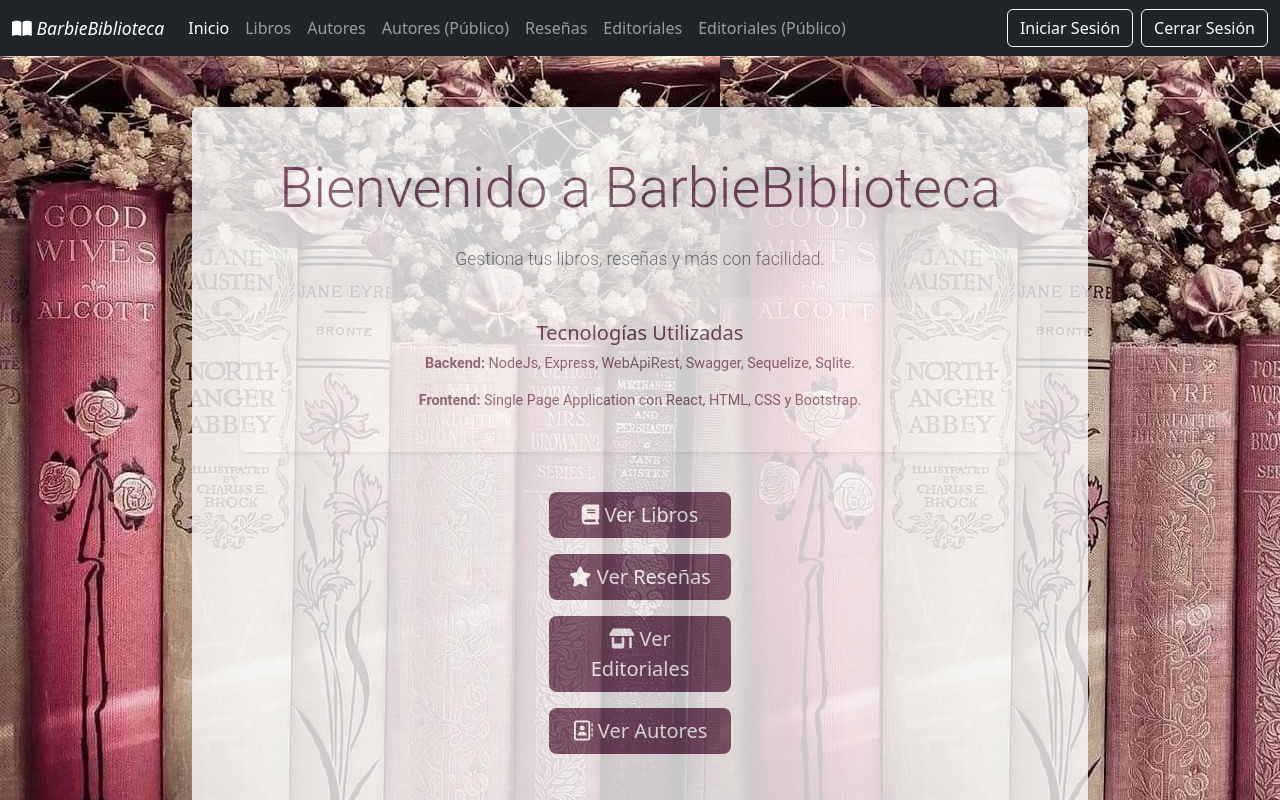
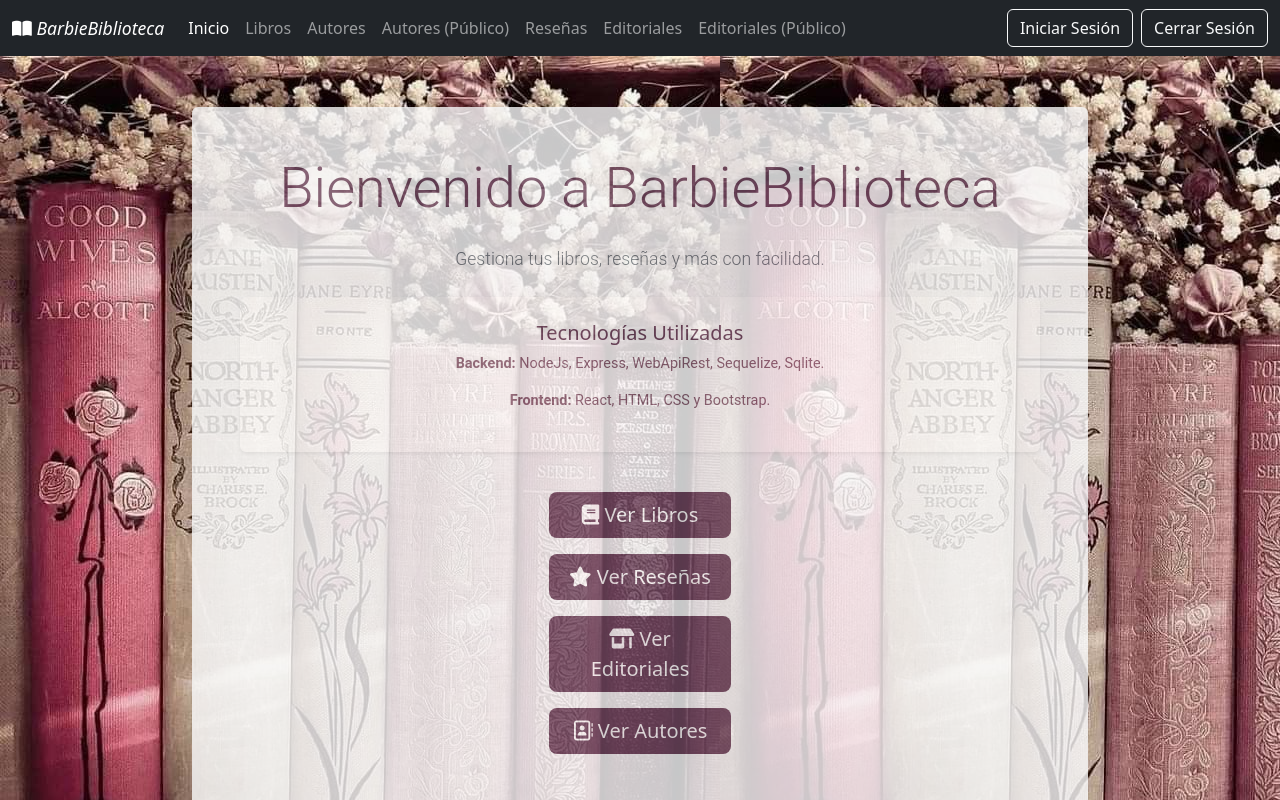
Before and after one commit to luciagiampieri/TPI_dds, a React (Create React App) app in the folder frontend/: page /inicio in a window 1280 px wide. Shown: the top 800 px of the page. Built offline with nearby package versions, Linux system fonts and the light colour scheme.

Commit message:
TRABAJO TERMINADO PERFECTO <3

```diff
--- a/frontend/src/components/Inicio.jsx
+++ b/frontend/src/components/Inicio.jsx
@@ -16,8 +16,8 @@ function Inicio() {
           <div className="col-md-12 mb-3">
             <div className="p-4 bg-white rounded shadow-sm h-100">
               <h5 className="text-info">Tecnologías Utilizadas</h5>
-              <p><strong>Backend:</strong> NodeJs, Express, WebApiRest, Swagger, Sequelize, Sqlite.</p>
-              <p><strong>Frontend:</strong> Single Page Application con React, HTML, CSS y Bootstrap.</p>
+              <p><strong>Backend:</strong> NodeJs, Express, WebApiRest, Sequelize, Sqlite.</p>
+              <p><strong>Frontend:</strong> React, HTML, CSS y Bootstrap.</p>
             </div>
           </div>
         </div>
```
